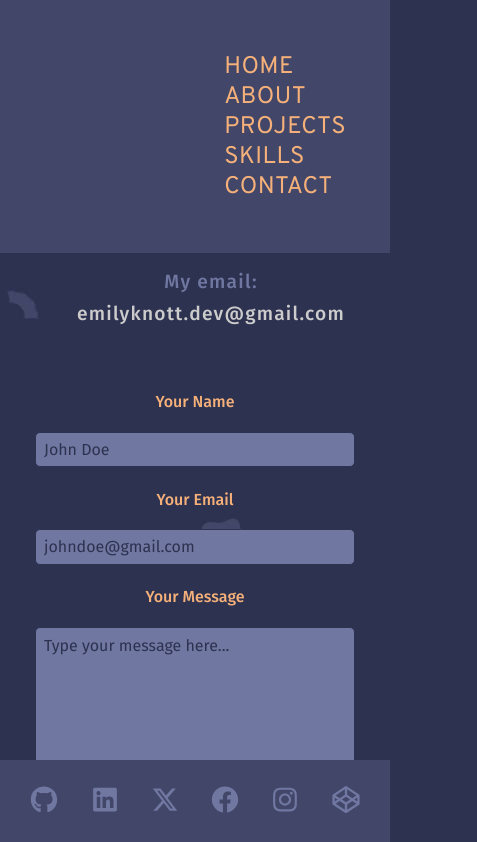
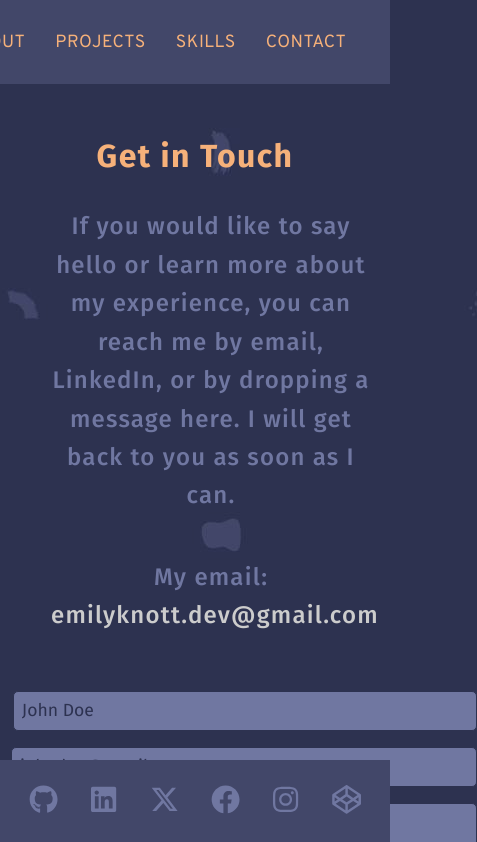
Before and after one commit to eaknott/personal-portfolio, a React (Create React App) app: page /contact in a window 390 px wide. Shown: the top 842 px of the page, 477 px wide, since content can reach past the window. Built offline with nearby package versions, Linux system fonts and the light colour scheme.

Commit message:
Add media query for max-width 1024px screen

```diff
--- a/src/index.css
+++ b/src/index.css
@@ -223,7 +223,6 @@ swiper-slide {
   box-shadow: 1px 1px 10px var(--light);
   transform: translate(2px, 2px);
 }
-
 
 .project-text {
   display: flex;
@@ -480,53 +479,66 @@ button:active {
     margin: 0 1.8rem;
   }
   .header-container li {
-    font-size: 1.5rem;
+    font-size: 1.1rem;
   }
 
   .home {
     flex-direction: column-reverse;
     justify-content: center;
-    gap: 5rem;
+    margin-top: 1vh;
   }
   .home-text {
     text-align: center;
   }
   .home h1 {
-    margin: 3rem 0;
-    font-size: 3rem;
+    font-size: 2.5rem;
+    margin: 1rem 0;
   }
   .home p {
     margin: 0;
-    font-size: 2rem;
+    font-size: 1.5rem;
+    line-height: 2rem;
+    background-color: var(--primary);
   }
   .home-img img {
+    height: 17rem;
+    width: 17rem;
     margin: 0;
-    height: 22rem;
-    width: 22rem;
   }
 
   .about h1,
   .projects-header h1,
   .contact h1 {
-    font-size: 3rem;
+    font-size: 2rem;
+  }
+  .about {
+    margin-top: 47vh;
+    margin-bottom: 60vh;
   }
   .about p {
-    font-size: 2rem;
-    font-weight: 400;
-    text-align: center;
-    line-height: 3.2rem;
+    font-size: 1.5rem;
+    font-weight: 500;
+    line-height: 2.2rem;
   }
+  .about p:last-child {
+    padding-bottom: 30vh;
+  }
+
   .contact {
     flex-direction: column;
     row-gap: 2rem;
+    margin-top: 43vh;
+    padding-bottom: 45vh;
   }
-  .contact h1,
-  .contact p {
+  .contact h1 {
+    font-size: 2rem;
     text-align: center;
+    margin: 2rem 0;
   }
   .contact p {
-    line-height: 3rem;
-    font-size: 2rem;
+    line-height: 2.4rem;
+    text-align: center;
+    font-size: 1.5rem;
     font-weight: 500;
     width: 70vw;
   }
@@ -556,7 +568,7 @@ button:active {
     width: 30rem;
     font-size: 1.1rem;
   }
-  button {
+  .form-button {
     height: 2.5rem;
     width: 12rem;
     margin-top: 1.5rem;
@@ -565,15 +577,15 @@ button:active {
   }
 
   .footer-links {
-    width: 700px;
+    width: 600px;
   }
   .footer-icon {
-    height: 2.5rem;
-    width: 3rem;
+    height: 1.8rem;
+    width: 2.2rem;
   }
 }
 
-@media only screen and (max-width: 600px) {
+/* @media only screen and (max-width: 600px) {
   .header-container {
     height: 30vh;
     width: 100%;
@@ -647,7 +659,7 @@ button:active {
     width: 20rem;
     font-size: 1rem;
   }
-  button {
+  .form-button button {
     height: 2rem;
     width: 8rem;
     margin-top: 1.2rem;
@@ -666,4 +678,4 @@ button:active {
     height: 1.7rem;
     width: 2rem;
   }
-}
+} */
```
